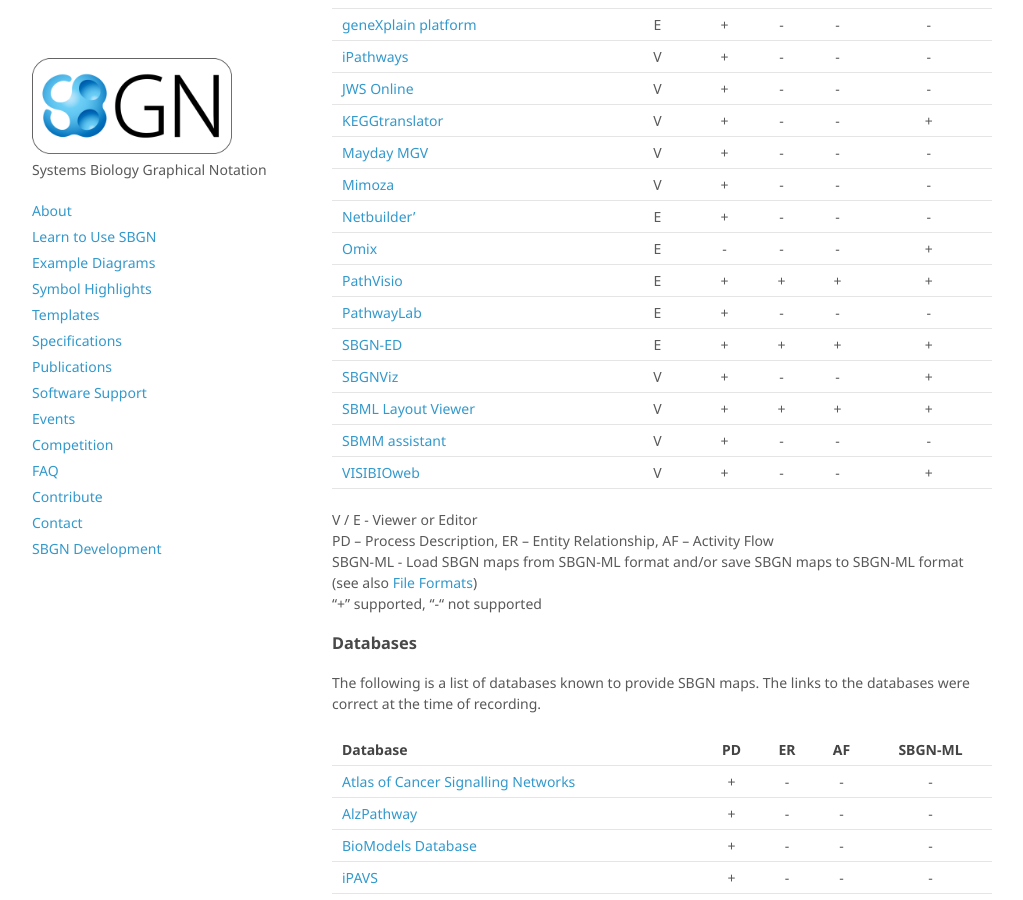
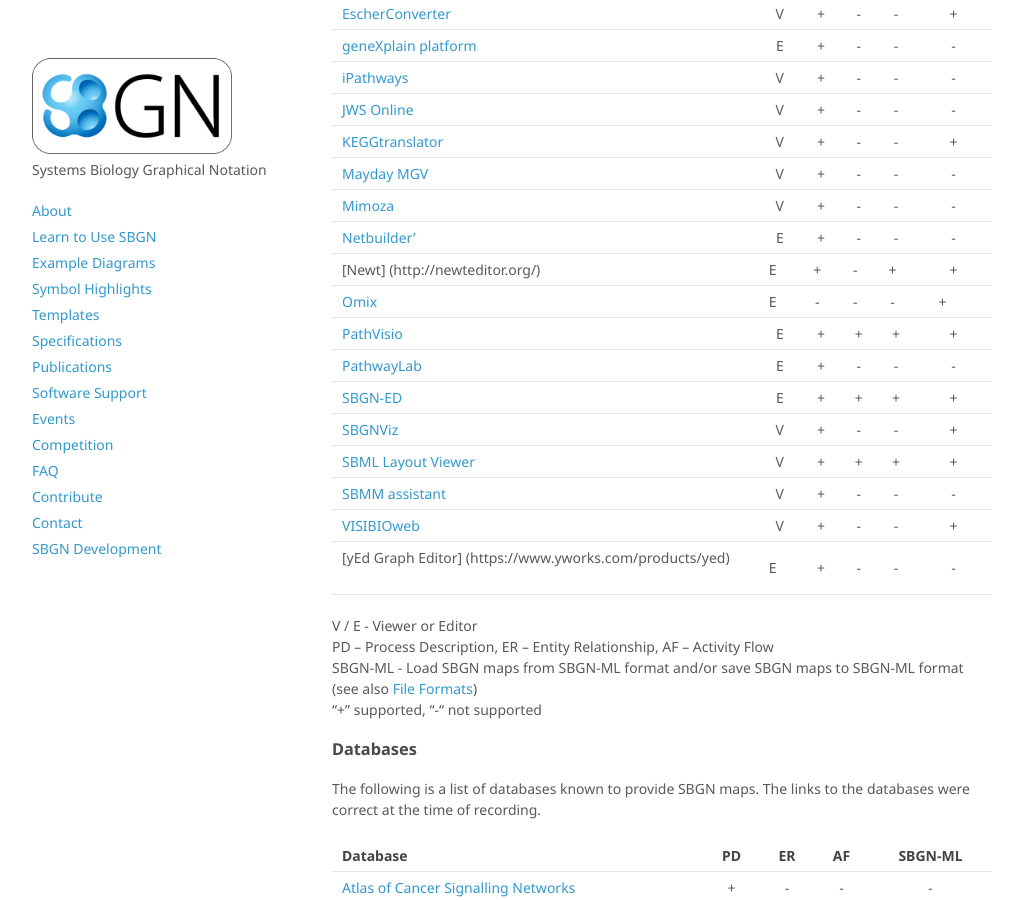
Before and after one commit to sbgn/sbgn, a Jekyll site: the page built from docs/software_support.md, in a window 1280 px wide and 900 px high, scrolled down 835 px. Shown: the whole window, without its empty margins (128-1151 px from the left). Built offline with Jekyll 4.4.1, drawn with Linux system fonts in a browser that asks for light colours; nearby versions of some CDN libraries.

Commit message:
Update software_support.md

```diff
--- a/docs/software_support.md
+++ b/docs/software_support.md
@@ -38,7 +38,8 @@
 | [Mayday MGV](http://it.inf.uni-tuebingen.de/?page_id=248)                        | V     | +   | -   | -   | -       |
 | [Mimoza](http://mimoza.bordeaux.inria.fr/)                                       | V     | +   | -   | -   | -       |
 | [Netbuilder'](http://sourceforge.net/projects/apostrophe/)                       | E     | +   | -   | -   | -       |
-| [Omix](http://www.omix-visualization.com/)                                       | E     | -   | -   | -   | +       |
+| [Newt] (http://newteditor.org/)                                                  | E     | +   | -   | +   | +       |
+| [Omix](http://www.omix-visualization.com/)                                       | E     | -   | -   | -   | +       |
 | [PathVisio](http://www.pathvisio.org/plugin/sbgn-plugin/)                        | E     | +   | +   | +   | +       |
 | [PathwayLab](http://www.innetics.com/)                                           | E     | +   | -   | -   | -       |
 | [SBGN-ED](http://www.sbgn-ed.org/)                                               | E     | +   | +   | +   | +       |
@@ -46,6 +47,7 @@
 | [SBML Layout Viewer](http://sysbioapps.dyndns.org/Layout/)                       | V     | +   | +   | +   | +       |
 | [SBMM assistant](http://www.sbmm.uma.es/SPA/)                                    | V     | +   | -   | -   | -       |
 | [VISIBIOweb](http://bcbi.bilkent.edu.tr/pvs.html)                                | V     | +   | -   | -   | +       |
+| [yEd Graph Editor] (https://www.yworks.com/products/yed)                         | E     | +   | -   | -   | -       |
 
 V / E - Viewer or Editor
 PD – Process Description, ER – Entity Relationship, AF – Activity Flow
```
